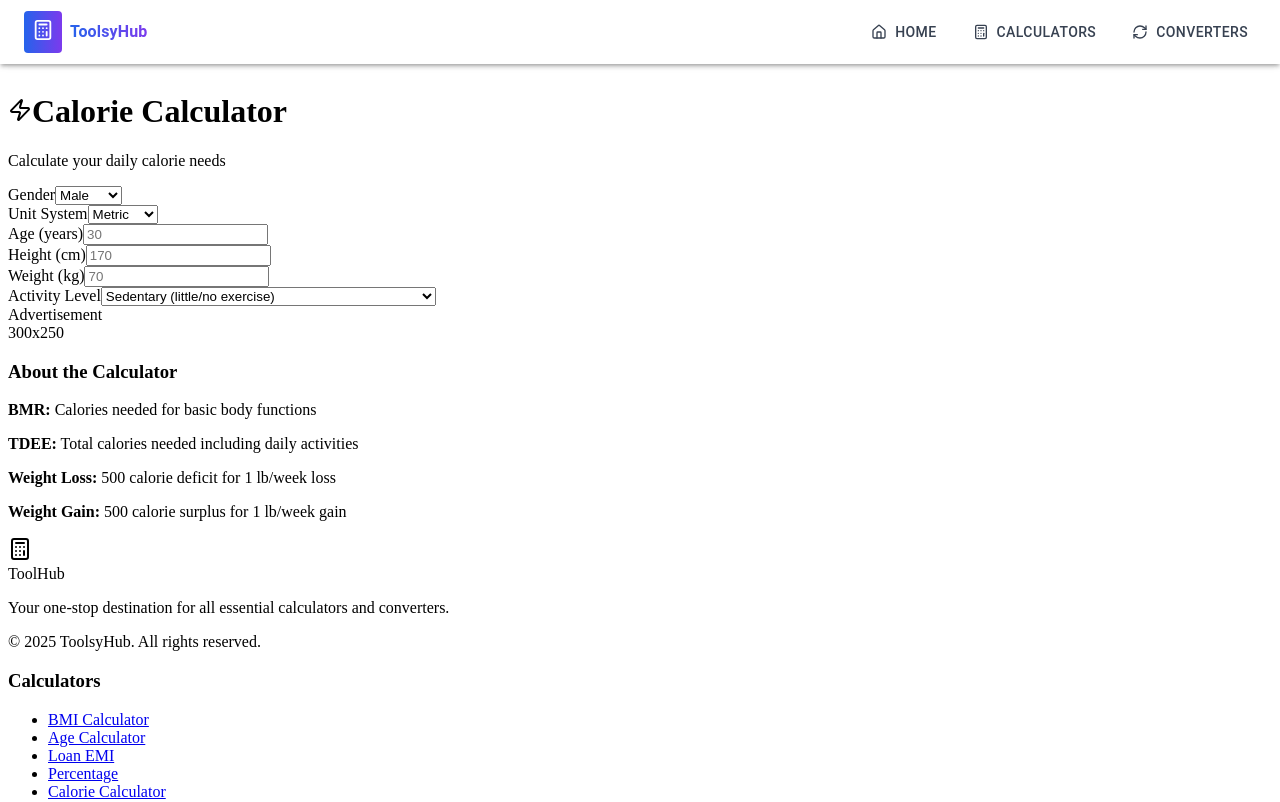
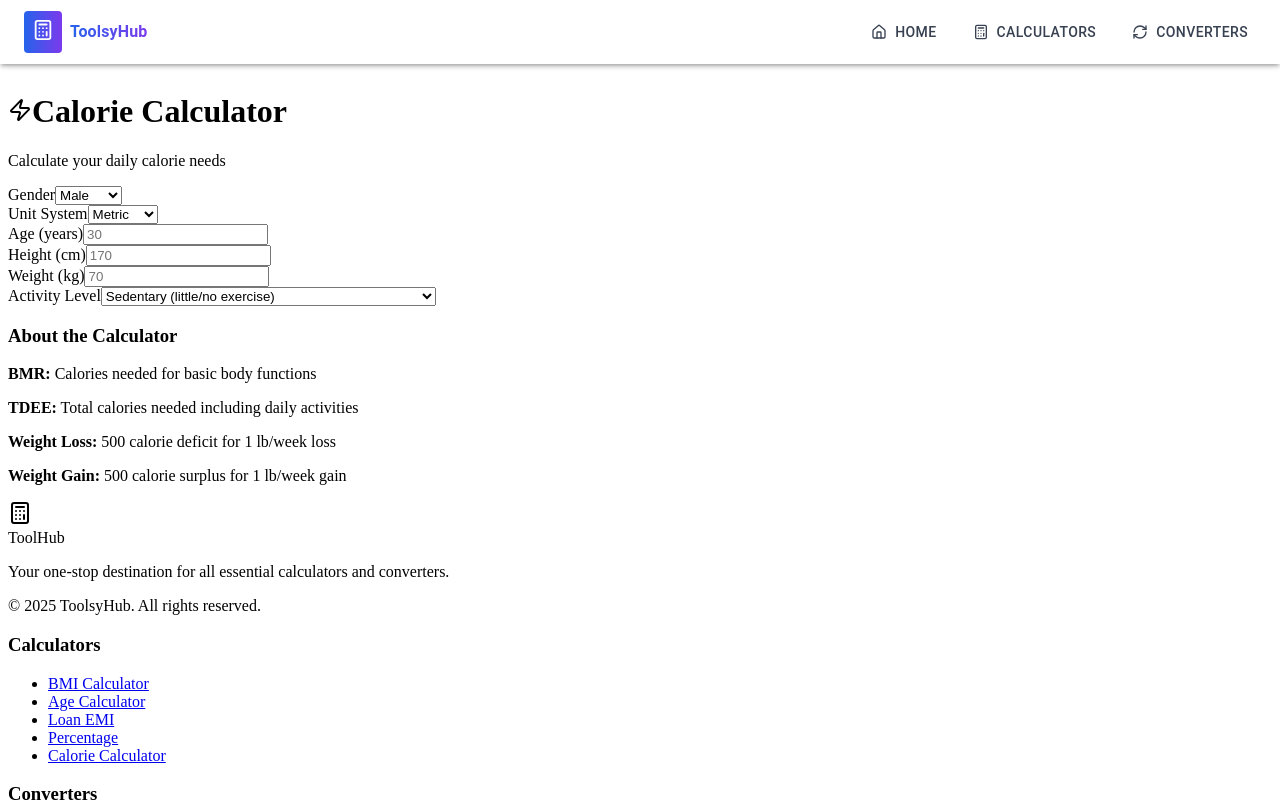
Before and after one commit to mahirpatel7/ToolsyHub_CRA, a React (Create React App) app: page /ToolsyHub/calorie in a window 1280 px wide. Shown: the top 802 px of the page. Built offline with nearby package versions, Linux system fonts and the light colour scheme.

Commit message:
Add the Ads in the AdSpace.jsx code

```diff
--- a/public/index.html
+++ b/public/index.html
@@ -5,19 +5,6 @@
 
     <script async src="https://pagead2.googlesyndication.com/pagead/js/adsbygoogle.js?client=ca-pub-1755373161134676"
      crossorigin="anonymous"></script>
-
-     <script>
-(function(otf){
-var d = document,
-    s = d.createElement('script'),
-    l = d.scripts[d.scripts.length - 1];
-s.settings = otf || {};
-s.src = "\/\/mistymeat.com\/bhX.V\/s\/d\/GSle0\/YPWlcd\/Aenmn9ou\/ZlUkl\/kyPKTRY-3fONTGgv4cMjjHUBtJNsj\/cd5kOZDBgKy\/OaQt";
-s.async = true;
-s.referrerPolicy = 'no-referrer-when-downgrade';
-l.parentNode.insertBefore(s, l);
-})({})
-</script>
 
     <link rel="icon" href="%PUBLIC_URL%/favicon.ico" />
     <meta name="viewport" content="width=device-width, initial-scale=1" />
--- a/src/components/AdSpace.jsx
+++ b/src/components/AdSpace.jsx
@@ -1,6 +1,67 @@
-import React from 'react';
+// import React from 'react';
+
+// const AdSpace = ({ size, className = '' }) => {
+//     const sizeClasses = {
+//         banner: 'w-full h-24 md:h-32',
+//         square: 'w-full h-64 md:w-64',
+//         sidebar: 'w-full h-96'
+//     };
+
+//     return (
+//         <div
+//             className={`${sizeClasses[size]} ${className} bg-gradient-to-r from-gray-100 to-gray-200 border-2 border-dashed border-gray-300 rounded-lg flex items-center justify-center text-gray-500`}
+//         >
+//             <div className="text-center">
+//                 <div className="text-sm font-medium">Advertisement</div>
+//                 <div className="text-xs mt-1">
+//                     {size === 'banner'
+//                         ? '728x90'
+//                         : size === 'square'
+//                             ? '300x250'
+//                             : '300x600'}
+//                 </div>
+//             </div>
+//         </div>
+//     );
+// };
+
+// export default AdSpace;
+
+
+
+import React, { useEffect, useRef } from 'react';
 
 const AdSpace = ({ size, className = '' }) => {
+    const adRef = useRef(null);
+
+    useEffect(() => {
+        if (!adRef.current) return;
+
+        // Clear previous ad
+        adRef.current.innerHTML = '';
+
+        const script = document.createElement('script');
+        script.type = 'text/javascript';
+        script.async = true;
+        script.referrerPolicy = 'no-referrer-when-downgrade';
+
+        script.innerHTML = `
+            (function(otf){
+                var d = document,
+                    s = d.createElement('script'),
+                    l = document.currentScript;
+                s.settings = otf || {};
+                s.src = "//mistymeat.com/bhX.V/s/d/GSle0/YPWlcd/Aenmn9ou/ZlUkl/kyPKTRY-3fONTGgv4cMjjHUBtJNsj/cd5kOZDBgKy/OaQt";
+                s.async = true;
+                s.referrerPolicy = 'no-referrer-when-downgrade';
+                l.parentNode.insertBefore(s, l);
+            })({});
+        `;
+
+        adRef.current.appendChild(script);
+
+    }, []);
+
     const sizeClasses = {
         banner: 'w-full h-24 md:h-32',
         square: 'w-full h-64 md:w-64',
@@ -9,18 +70,9 @@ const AdSpace = ({ size, className = '' }) => {
 
     return (
         <div
-            className={`${sizeClasses[size]} ${className} bg-gradient-to-r from-gray-100 to-gray-200 border-2 border-dashed border-gray-300 rounded-lg flex items-center justify-center text-gray-500`}
+            ref={adRef}
+            className={`${sizeClasses[size]} ${className} rounded-lg flex items-center justify-center`}
         >
-            <div className="text-center">
-                <div className="text-sm font-medium">Advertisement</div>
-                <div className="text-xs mt-1">
-                    {size === 'banner'
-                        ? '728x90'
-                        : size === 'square'
-                            ? '300x250'
-                            : '300x600'}
-                </div>
-            </div>
         </div>
     );
 };
```
